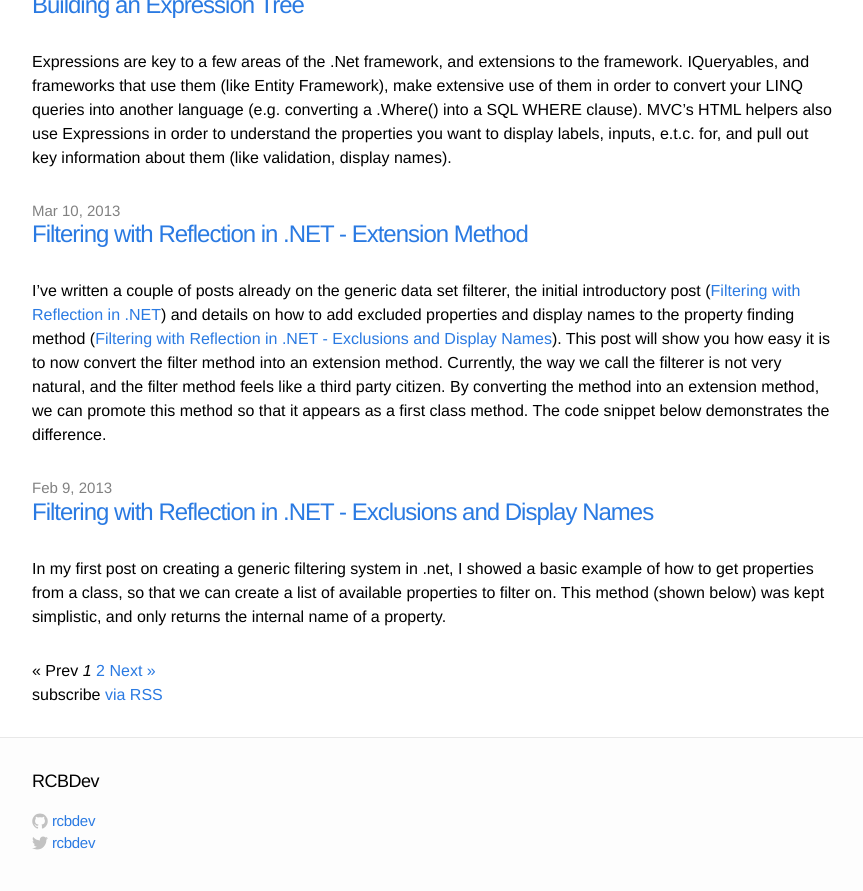
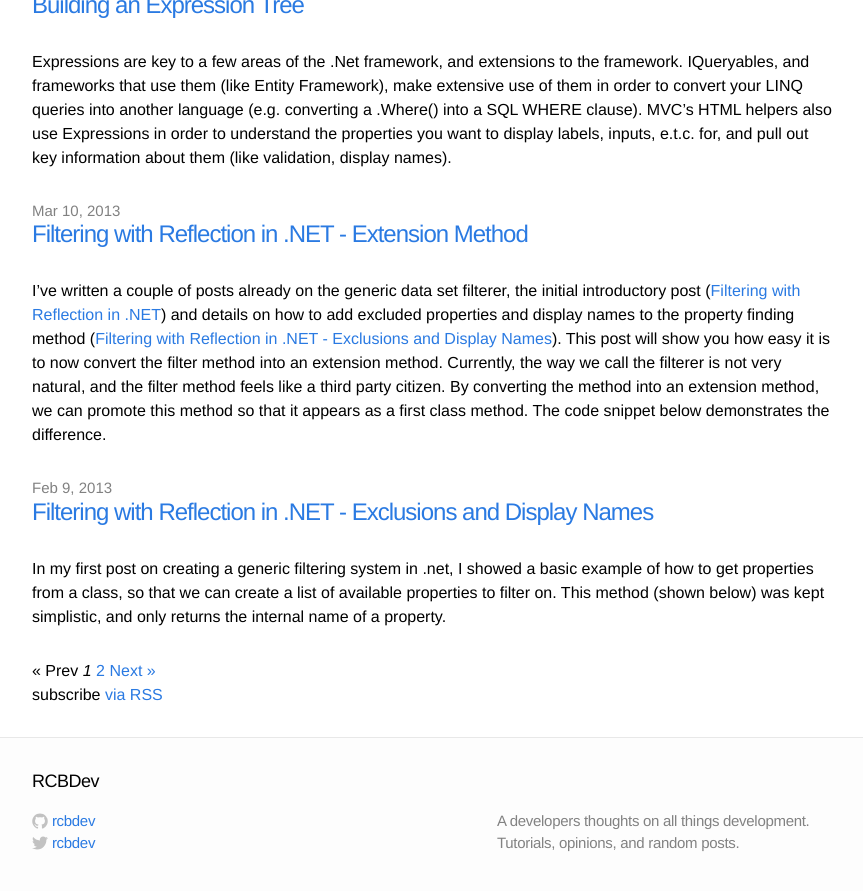
Before and after one commit to rcbdev/blog, a Jekyll site: the page built from index.html, in a window 1280 px wide and 900 px high, scrolled down 728 px. Shown: the top 891 px of the window, without its empty margins (208-1071 px from the left). Built offline with Jekyll 4.4.1, drawn with Linux system fonts in a browser that asks for light colours; the list of posts is cut into pages by our own code.

Commit message:
Added description

```diff
--- a/_config.yml
+++ b/_config.yml
@@ -1,7 +1,7 @@
 # Site settings
 title: RCBDev
 email:
-description: ""
+description: "A developers thoughts on all things development. Tutorials, opinions, and random posts."
 baseurl: ""
 url: "http://rcbdev.co.uk"
 username: rcbdev
```
